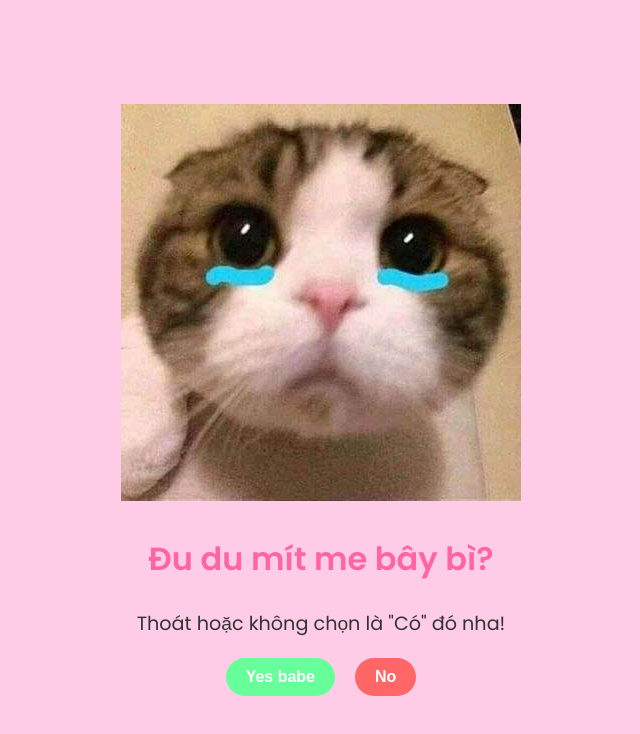
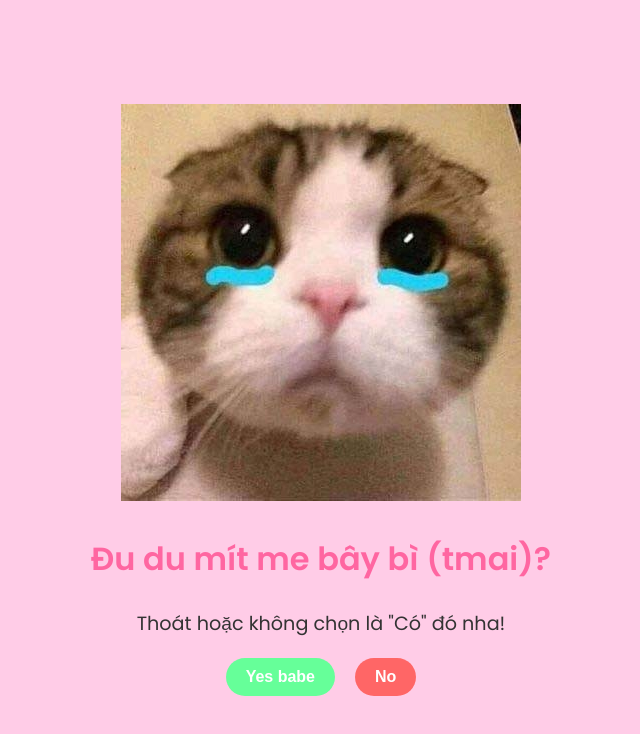
Before and after one commit to esley2005/test, a plain HTML site: page index.html in a window 1280 px wide. Shown: the whole page, without its empty margins (319-959 px from the left). Drawn offline with Linux system fonts and the light colour scheme.

Commit message:
chinh sua

```diff
--- a/index.html
+++ b/index.html
@@ -11,7 +11,7 @@
   <div class="container">
     <img id="khoc" src="khoc.jpg" alt="Ảnh chính" />
     <div class="content">
-      <h2>Đu du mít me bây bì?</h2>
+      <h2>Đu du mít me bây bì (tmai)?</h2>
       <p>Thoát hoặc không chọn là "Có" đó nha!</p>
     </div>
     <div class="buttons">
```
